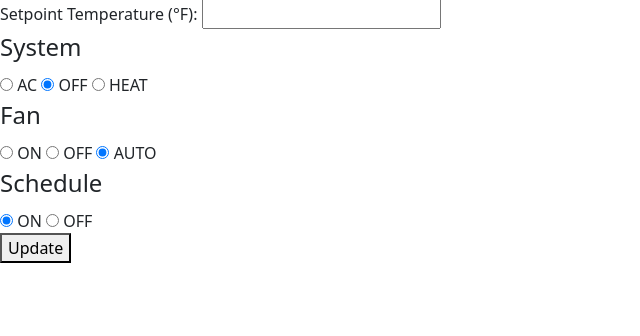
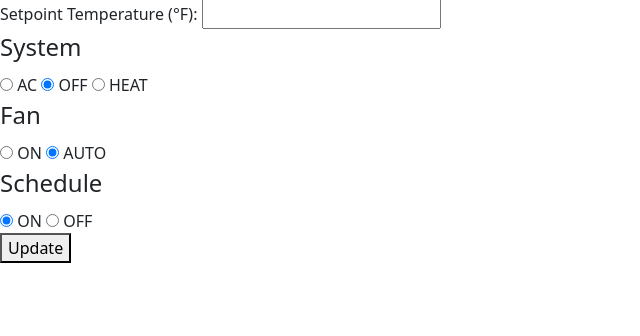
Before and after one commit to nrowley71115/Smart-Thermostat, a Flask app: page / in a window 1280 px wide. Shown: the part 273-609 px from the top of the page, without its empty margins (0-640 px from the left). Run offline with Flask 3, Linux system fonts and the light colour scheme.

Commit message:
disable off fan mode

```diff
--- a/app.py
+++ b/app.py
@@ -11,7 +11,7 @@ TIMES = ["12:00AM", "12:30AM", "1:00AM", "1:30AM", "2:00AM", "2:30AM", "3:00AM",
 SETPOINT_OPTIONS = [55, 56, 57, 58, 59, 60, 61, 62, 63, 64, 65, 66, 67, 68, 69, 70,
                     71, 72, 73, 74, 75, 76, 77, 78, 79, 80]
 SYSTEM_MODES = ["OFF", "HEAT", "AC"]
-FAN_MODES = ["AUTO", "ON", "OFF"]
+FAN_MODES = ["AUTO", "ON"]
 SCHEDULE_MODES = ["ON", "OFF"]
 
 app = Flask(__name__)
--- a/rpi.py
+++ b/rpi.py
@@ -135,8 +135,6 @@ if __name__ == '__main__':
       # Fan relay control
       if fan_mode == 'ON':
          fan(PIN_LIST['fan'], 'ON')
-      elif fan_mode == 'OFF':
-         fan(PIN_LIST['fan'], 'OFF')
 
       # Too Cold
       if temperature_f < (setpoint-t.deadband):
--- a/templates/index.html
+++ b/templates/index.html
@@ -67,8 +67,6 @@ Home
             <legend>Fan</legend>
             <input type="radio" id="fanOn" name="fan" value="ON">
             <label for="fanOn">ON</label>
-            <input type="radio" id="fanOff" name="fan" value="OFF">
-            <label for="fanOff">OFF</label>
             <input type="radio" id="fanAuto" name="fan" value="AUTO">
             <label for="fanAuto">AUTO</label>
         </fieldset>
--- a/thermostat.py
+++ b/thermostat.py
@@ -64,8 +64,8 @@ class Thermostat():
                 json.dump(data, json_file)
 
     def set_fan(self, mode):
-        """ Set the fan_mode to ON, OFF, or AUTO in system.json """
-        mode_options = ['ON', 'OFF', 'AUTO']
+        """ Set the fan_mode to ON or AUTO in system.json """
+        mode_options = ['ON', 'AUTO']
 
         if mode.upper() in mode_options:
             with open(SYSTEM_JSON_PATH, 'r') as json_file:
```
